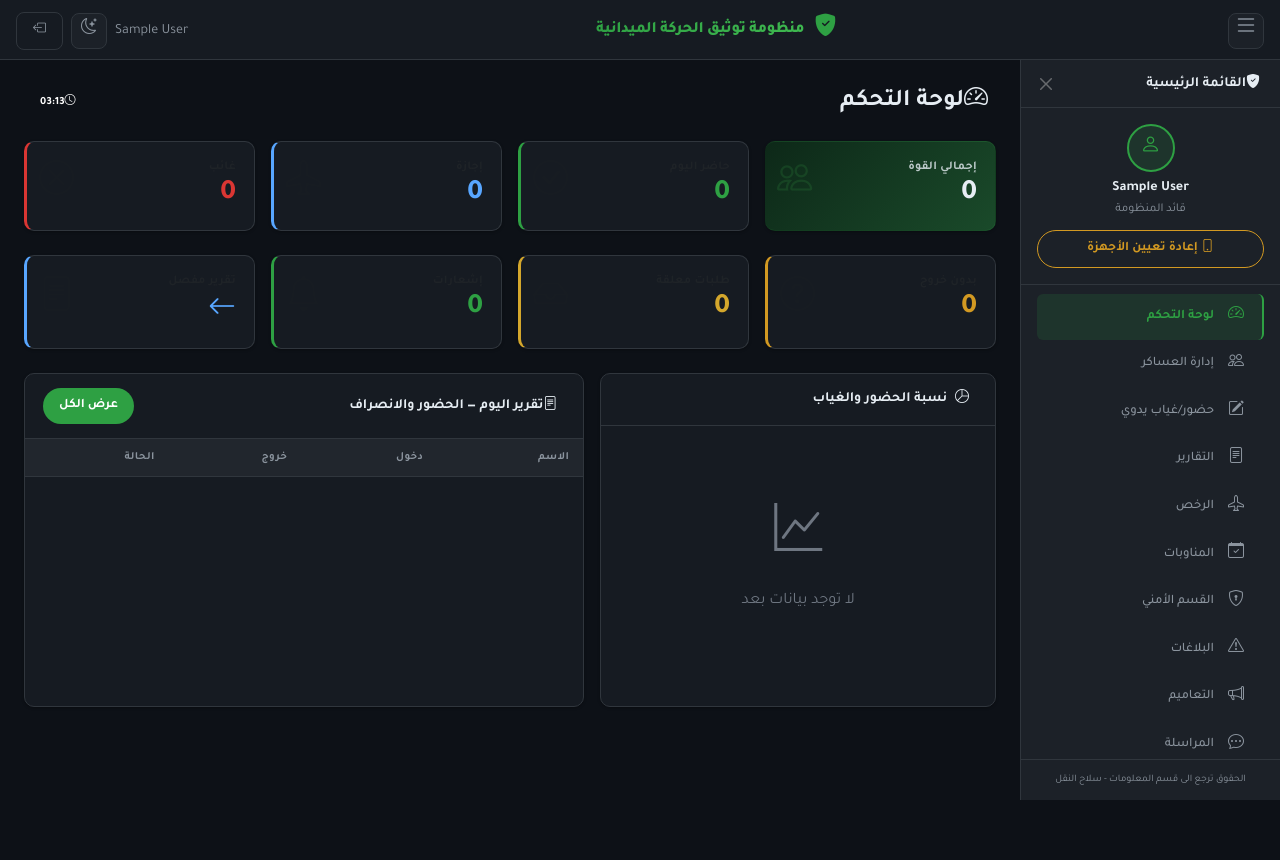
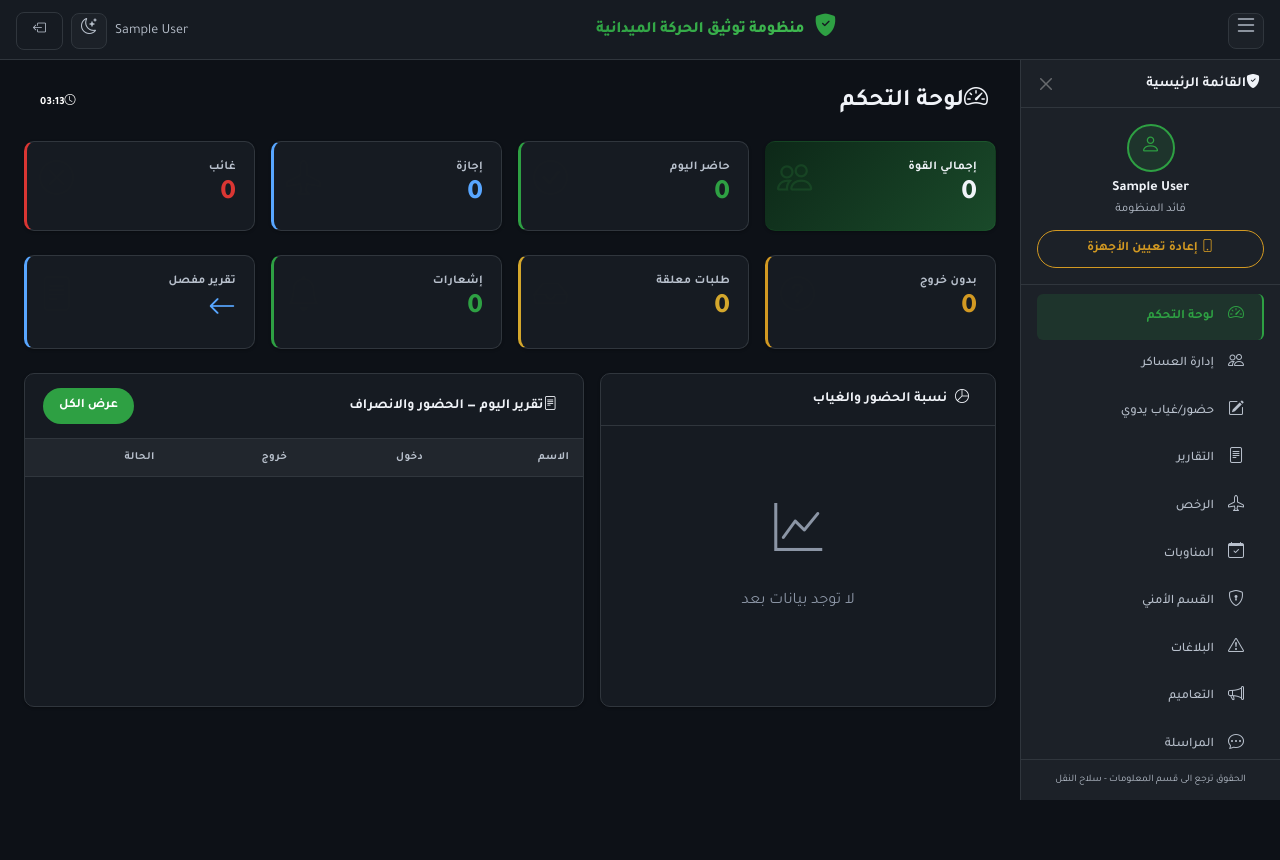
Before and after one commit to AXZksa/military-system, a Flask app: page /admin in a window 1280 px wide. Run offline with Flask 3, Linux system fonts and the light colour scheme; the visitor is signed in with stand-in values (Sample User, id 1); data comes from the database, SQL or seed files in the repository; data that the repository does not hold is empty; some libraries are stand-ins or nearby versions.

Commit message:
تحسين تباين الألوان في الوضع الليلي والنهاري

```diff
--- a/static/css/style.css
+++ b/static/css/style.css
@@ -6,9 +6,9 @@
     --surface-hover: #252b33;
     --border: #30363d;
     --border-light: #21262d;
-    --text-primary: #e6edf3;
-    --text-secondary: #8b949e;
-    --text-muted: #6e7681;
+    --text-primary: #f0f3f8;
+    --text-secondary: #b8c0cc;
+    --text-muted: #8b95a5;
     --accent-green: #2ea043;
     --accent-green-hover: #3fb950;
     --accent-green-dim: rgba(46,160,67,.15);
@@ -39,9 +39,9 @@
     --surface-hover: #f5f6f8;
     --border: #d0d5dd;
     --border-light: #e8eaed;
-    --text-primary: #1a1a2e;
-    --text-secondary: #5f6b7a;
-    --text-muted: #9aa0a8;
+    --text-primary: #111827;
+    --text-secondary: #4b5563;
+    --text-muted: #6b7280;
     --shadow: 0 1px 3px rgba(0,0,0,.08);
     --shadow-lg: 0 8px 24px rgba(0,0,0,.1);
 }
@@ -523,9 +523,9 @@ body {
 .stat-card h6 {
     font-size: .75rem;
     font-weight: 600;
-    opacity: .8;
     margin-bottom: 4px;
     letter-spacing: .3px;
+    color: var(--text-secondary);
 }
 
 .stat-card h2 {
```
